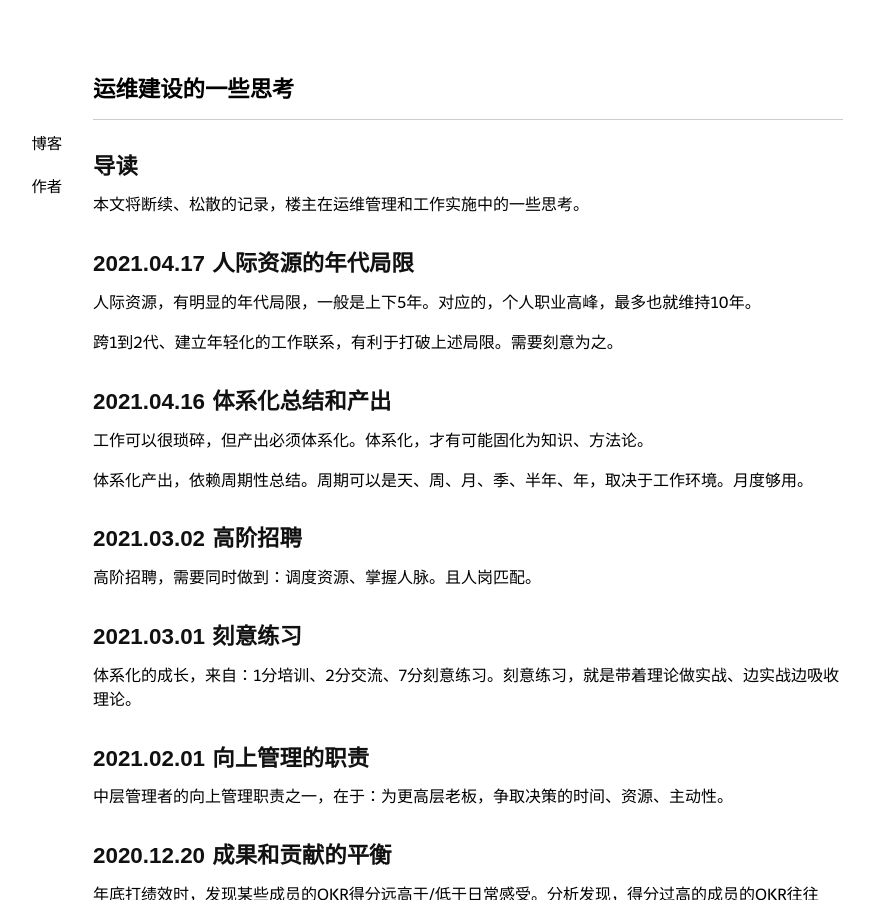
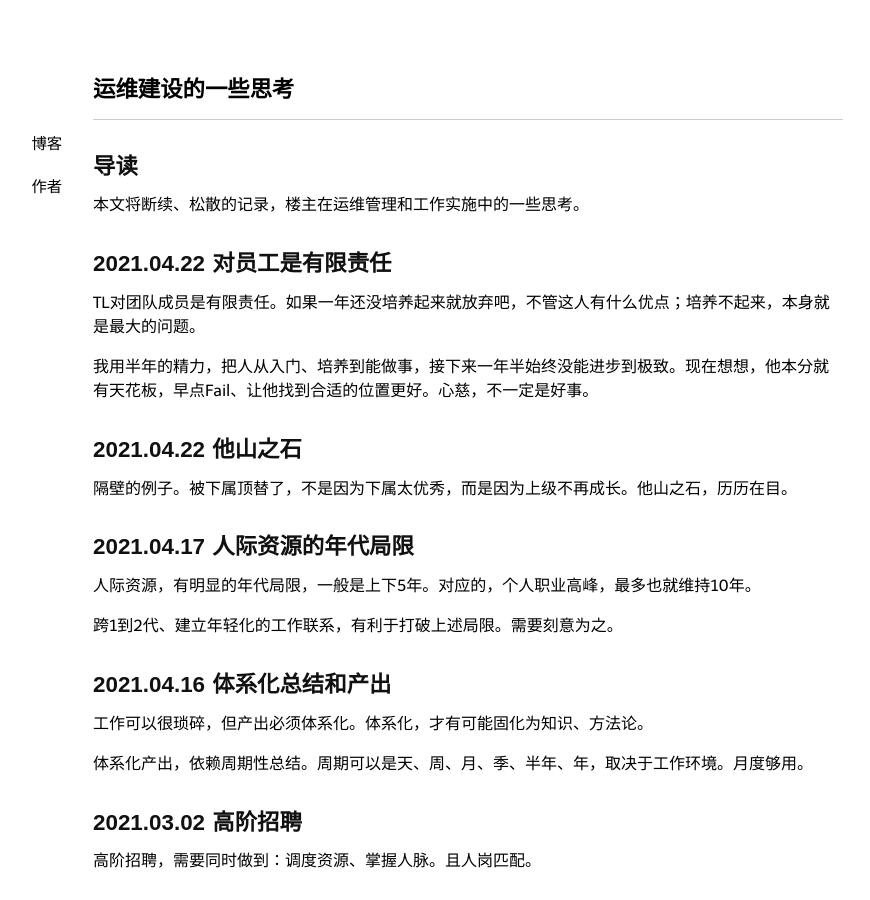
Before and after one commit to niean/niean.github.io, a Jekyll site: the page built from _posts/2020-03-15-op-tb.markdown, in a window 1280 px wide and 900 px high. Shown: the whole window, without its empty margins (172-1042 px from the left). Built offline with Jekyll 4.4.1, drawn with Linux system fonts in a browser that asks for light colours; comment, search, counter and statistics services are not loaded.

Commit message:
update tb

```diff
--- a/_posts/2020-03-15-op-tb.markdown
+++ b/_posts/2020-03-15-op-tb.markdown
@@ -8,6 +8,14 @@ tags:
 
 ## 导读
 本文将断续、松散的记录，楼主在运维管理和工作实施中的一些思考。
+
+## 2021.04.22 对员工是有限责任
+TL对团队成员是有限责任。如果一年还没培养起来就放弃吧，不管这人有什么优点；培养不起来，本身就是最大的问题。
+
+我用半年的精力，把人从入门、培养到能做事，接下来一年半始终没能进步到极致。现在想想，他本分就有天花板，早点Fail、让他找到合适的位置更好。心慈，不一定是好事。
+
+## 2021.04.22 他山之石
+隔壁的例子。被下属顶替了，不是因为下属太优秀，而是因为上级不再成长。他山之石，历历在目。
 
 ## 2021.04.17 人际资源的年代局限
 人际资源，有明显的年代局限，一般是上下5年。对应的，个人职业高峰，最多也就维持10年。
```
